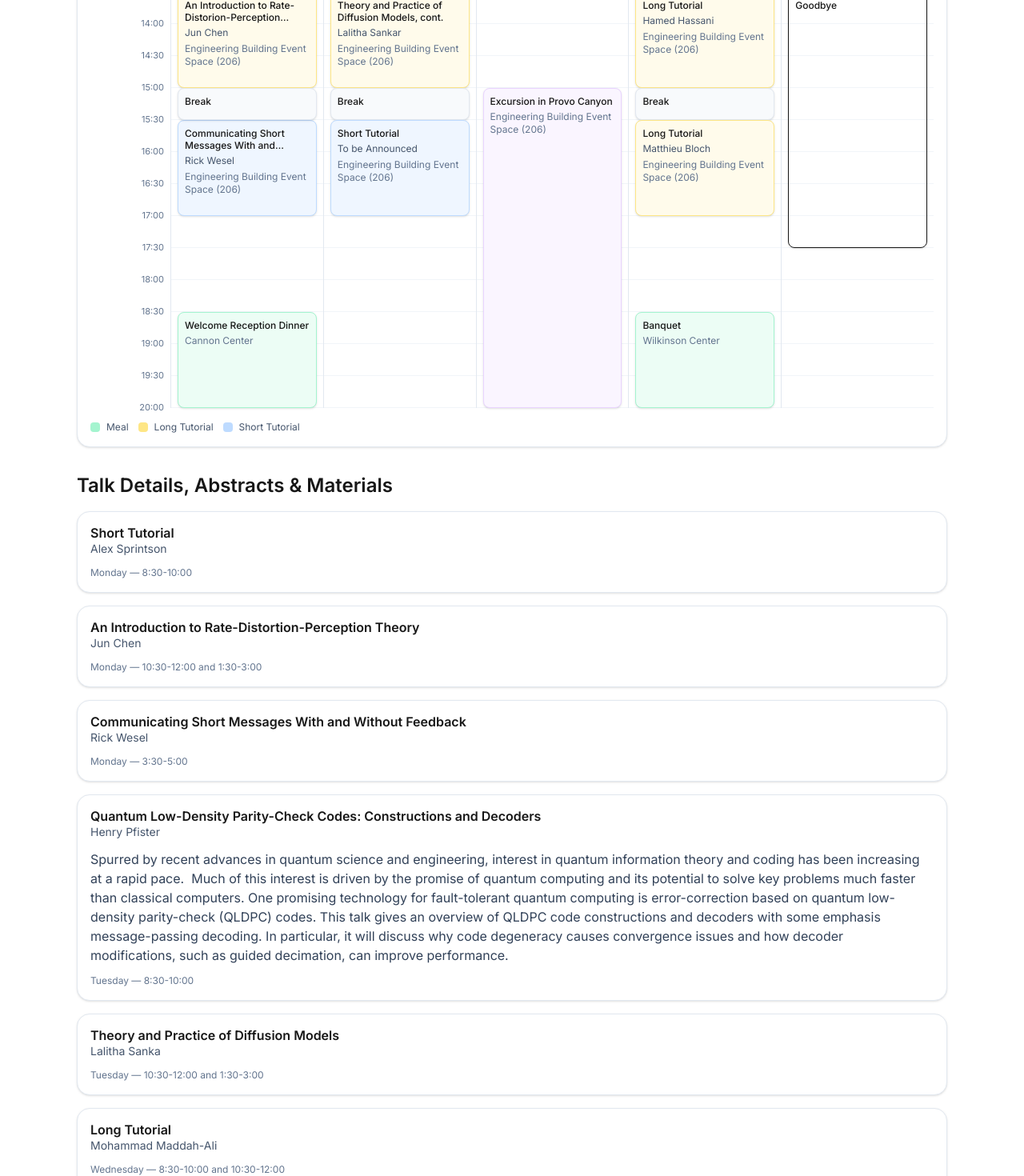
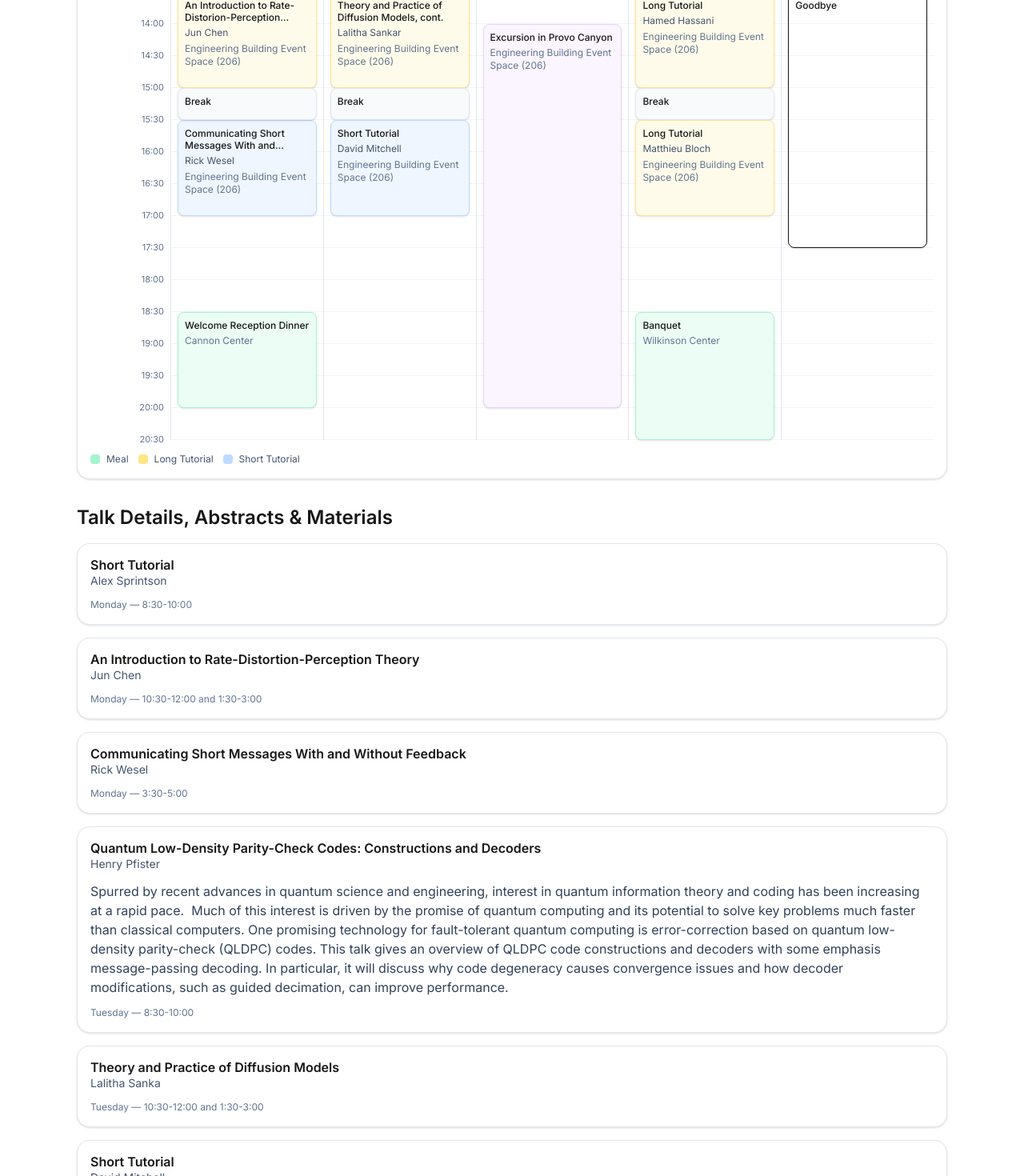
Before and after one commit to BYU-ECE-Software/NASIT2026, a Next.js app: page /program in a window 1280 px wide. Shown: the part 1330-2800 px from the top of the page at 80% size. Built offline with nearby package versions, Linux system fonts and the light colour scheme.

Commit message:
Update schedule for David, change times for events

```diff
--- a/app/program/page.tsx
+++ b/app/program/page.tsx
@@ -26,7 +26,7 @@ export default function ProgramPage() {
             <Calendar
               days={["Mon", "Tue", "Wed", "Thu", "Fri"]}
               start="07:30"
-              end="20:00"
+              end="20:30"
               stepMinutes={30}
               events={schedule}
             />
--- a/data/program.ts
+++ b/data/program.ts
@@ -52,6 +52,16 @@ export const presentations: Presentation[] = [
     // video: "https://example.com/videos/p1",
   },
   {
+      id: "p6",
+    title: "Short Tutorial",
+    speakers: ["David Mitchell"],
+    // abstract:
+    //   "n overview of systems research enabling rapid scientific discovery.",
+    time: "Tuesday — 3:30-5:00",
+    // slides: "https://example.com/slides/p1.pdf",
+    // video: "https://example.com/videos/p1",
+  },
+  {
     id: "p11",
     title: "Long Tutorial",
     speakers: ["Mohammad Maddah-Ali"],
@@ -60,16 +70,6 @@ export const presentations: Presentation[] = [
     // slides: "https://example.com/slides/p1.pdf",
     // video: "https://example.com/videos/p1",
   },
-  // {
-    //   id: "p6",
-  //   title: "Optimal List Decoding",
-  //   speakers: ["Venkat Guruswami"],
-  //   // abstract:
-  //   //   "n overview of systems research enabling rapid scientific discovery.",
-  //   time: "Tuesday — 3:30-5:00",
-  //   // slides: "https://example.com/slides/p1.pdf",
-  //   // video: "https://example.com/videos/p1",
-  // },
   // {
   //   id: "p7",
   //   title: "Semantic Coding",
--- a/data/schedule.ts
+++ b/data/schedule.ts
@@ -168,7 +168,7 @@ export const schedule: ScheduleEvent[] = [
     start: "15:30",
     end: "17:00",
     title: "Short Tutorial",
-    speakers: ["To be Announced"],
+    speakers: ["David Mitchell"],
     location: "Engineering Building Event Space (206)",
     variant: "Short Tutorial",
   },
@@ -225,7 +225,7 @@ export const schedule: ScheduleEvent[] = [
   {
     id: "e21",
     dayIndex: 2,
-    start: "15:00",
+    start: "14:00",
     end: "20:00",
     title: "Excursion in Provo Canyon",
     // speakers: ["Q. Zhang"],
@@ -316,7 +316,7 @@ export const schedule: ScheduleEvent[] = [
     id: "e37",
     dayIndex: 3,
     start: "18:30",
-    end: "20:00",
+    end: "20:30",
     title: "Banquet",
     // speakers: ["Roman Vish", "Willie Harrison"],
     location: "Wilkinson Center",
--- a/data/speakers.ts
+++ b/data/speakers.ts
@@ -97,4 +97,12 @@ export const speakers: Speaker[] = [
     bio: "Henry D. Pfister received his Ph.D. in Electrical Engineering in 2003 from the University of California, San Diego and is currently a professor in the Electrical and Computer Engineering Department of Duke University with a secondary appointment in Mathematics.  Prior to that, he was an associate professor at Texas A&M University (2006-2014), a post-doctoral fellow at the École Polytechnique Fédérale de Lausanne (2005-2006), and a senior engineer at Qualcomm Corporate R&D in San Diego (2003-2004).  His current research interests include information theory, error-correcting codes, quantum computing, and machine learning. He received the NSF Career Award in 2008 and a Texas A&M ECE Department Outstanding Professor Award in 2010.  He is a coauthor of the 2007 IEEE COMSOC best paper in Signal Processing and Coding for Data Storage and a coauthor of a 2016 Symposium on the Theory of Computing (STOC) best paper.  He has served the IEEE Information Theory Society as a member of the Board of Governors (2019-2022), an Associate Editor for the IEEE Transactions on Information Theory (2013-2016), and a Distinguished Lecturer (2015-2016).  He was also the General Chair of the 2016 North American School of Information Theory.",
     link: "https://ece.duke.edu/people/henry-pfister/",
   },
+  {
+    id: "s14",
+    name: "David Mitchell",
+    affiliation: "New Mexico State University",
+    image: "/images/organizers/david-mitchell.png",
+    bio: "David G. M. Mitchell received the Ph.D. degree in Electrical Engineering from the University of Edinburgh, United Kingdom, in 2009. He currently holds the IFT Professorship in Telecommunications and is an Associate Professor in the Klipsch School of Electrical and Computer Engineering at the New Mexico State University, USA. He previously held Visiting Assistant Professor and Post-Doctoral Research Associate positions in the Department of Electrical Engineering at the University of Notre Dame, USA. He is a Senior Member of the IEEE and his research interests lie in the areas of digital communications, machine learning, and quantum computing, with emphasis on error control coding and information theory. Dr. Mitchell holds 3 U.S. patents and has published over 75 peer-reviewed IEEE journal and conference articles gathering more than 1800 citations. He received the National Science Foundation CAREER award in 2022, the National Science Foundation's most prestigious award in support of early-career faculty, and the 2019 NMSU Early Career Award for Exceptional Achievements in Creative Scholarly Activity. He has received 4 best paper awards and is the recipient of the 2019 New Mexico EPSCoR Mentor Award. Dr. Mitchell serves as an Associate Editor for the IEEE Transactions on Communications, previously having served as an Associate Editor of the IEEE Transactions on Information Theory.",
+    link: "https://www.mitchellcoding.com/"
+  }
 ];
```
